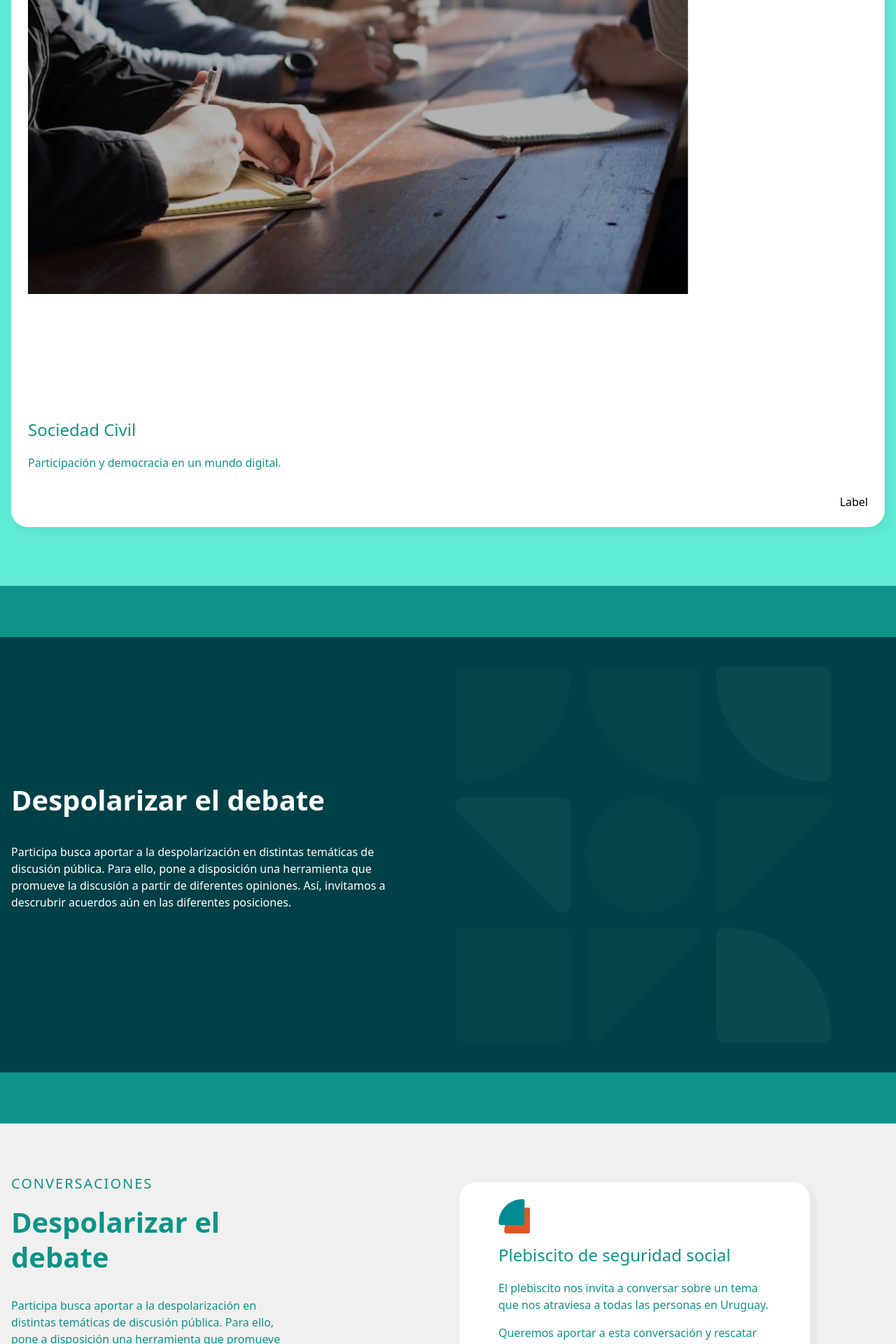
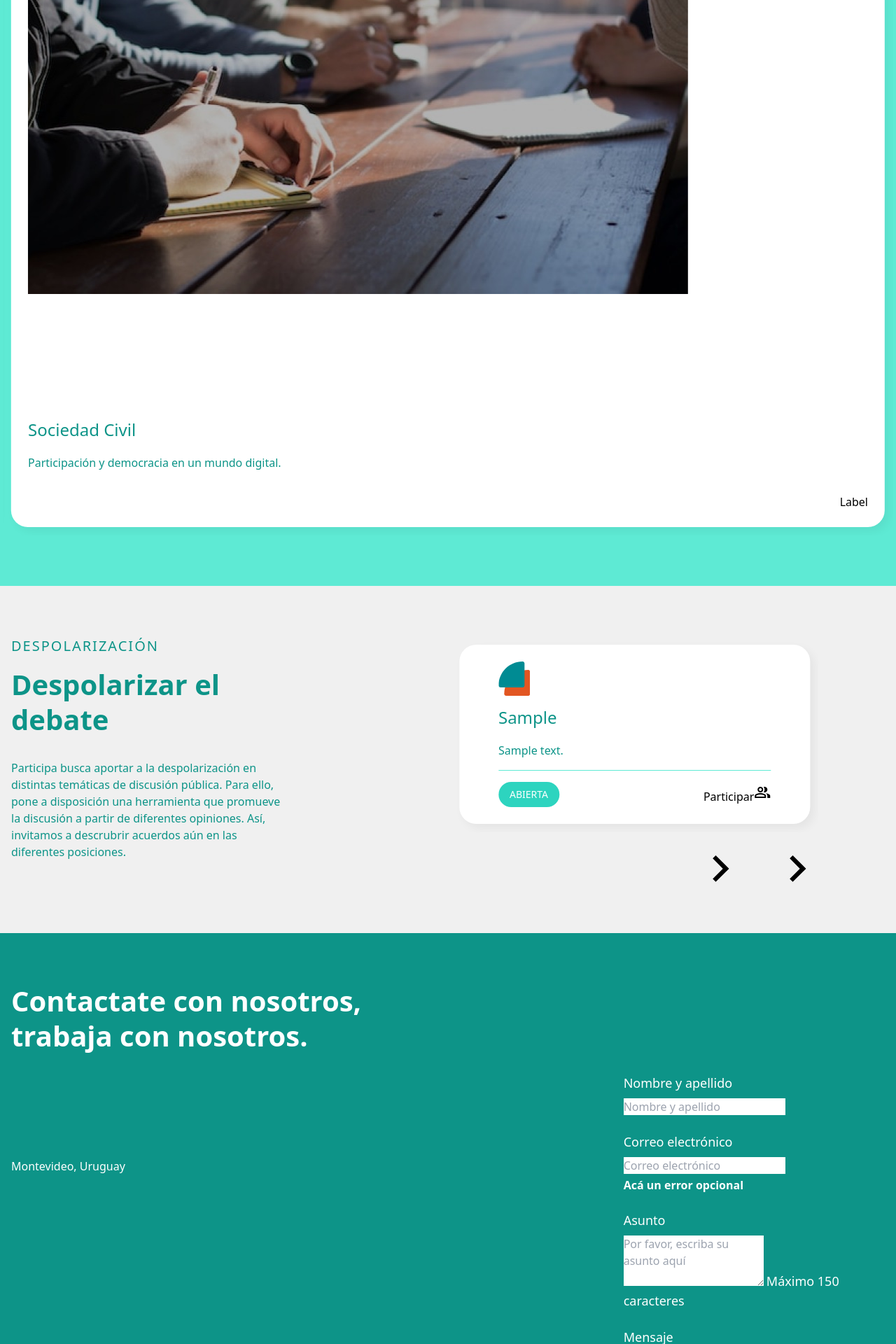
Before and after one commit to participa-lab/participa, a Django app: page / in a window 1280 px wide. Shown: the part 4580-6500 px from the top of the page at 70% size. Run offline with Django 4.2, Linux system fonts and the light colour scheme; tables that the repository leaves empty hold one stand-in row (values such as "Sample post"); some libraries are stand-ins or nearby versions; grey boxes are pictures that could not be loaded.

Commit message:
home despolarizar

```diff
--- a/participa/urls.py
+++ b/participa/urls.py
@@ -20,6 +20,7 @@
 from django.views.generic.base import TemplateView
 from django.http import HttpResponse
 from django.urls import include, path
+from polis import views
 
 urlpatterns = [
     path("admin/", admin.site.urls),
@@ -27,7 +28,7 @@
     path("i18n/", include("django.conf.urls.i18n")),
     path("accounts/", include("allauth.urls")),
     path("healthcheck/", lambda r: HttpResponse()),
-    path("", TemplateView.as_view(template_name="main_home.html"), name="main_home"),
+    path("", views.MainHomeView.as_view(), name="main_home"),
     path(
         "about", TemplateView.as_view(template_name="main_quienes.html"), name="about"
     ),
--- a/polis/views.py
+++ b/polis/views.py
@@ -98,6 +98,11 @@
         context = super().get_context_data(**kwargs)
         context["participant"] = self.participant
         return context
+
+
+class MainHomeView(ParticipantMixin, ListView):
+    template_name = "main_home.html"
+    model = Conversation
 
 
 class HomeView(ParticipantMixin, ListView):
--- a/theme/templates/main_home.html
+++ b/theme/templates/main_home.html
@@ -735,29 +735,7 @@
     </div>
   </section>
 
-  <section
-    id="polarizacion"
-    class="hero bg-teal-600 bg-contain bg-center bg-no-repeat pb-[72px] pt-[72px] text-white lg:bg-[url('{% static 'img/bg-polarizacion.jpg' %}')] lg:pb-12 lg:pt-5"
-  >
-    <div class="container mx-auto px-8 xl:px-4">
-      <div
-        class="grid grid-cols-1 gap-16 md:gap-16 lg:min-h-[700px] lg:grid-cols-12 lg:items-center"
-      >
-        <div class="lg:col-span-6">
-          <h3 class="mb-12 text-[40px] font-semibold xl:mb-8">
-            Despolarizar el debate
-          </h3>
-          <div class="text-body space-y-7">
-            <p>
-              Participa busca aportar a la despolarización en distintas temáticas de discusión pública.
-              Para ello, pone a disposición una herramienta que promueve la discusión a partir de diferentes opiniones.
-              Así, invitamos a descrubrir acuerdos aún en las diferentes posiciones.
-            </p>
-          </div>
-        </div>
-      </div>
-    </div>
-  </section>
+
 
   <section id="conversaciones">
     <div class="container mx-auto px-6 py-[72px] xl:px-4">
@@ -766,7 +744,7 @@
           <h2
             class="mb-4 text-base font-medium uppercase tracking-widest text-teal-600 lg:text-xl"
           >
-            Conversaciones
+            Despolarización
           </h2>
           <h3
             class="mb-6 text-[40px] font-semibold leading-tight text-teal-600 xl:mb-8"
@@ -782,78 +760,39 @@
           </div>
         </div>
         <div class="xl:col-span-5 xl:col-start-7">
-          <div
-            class="splide"
-            role="group"
-            data-splide='{"autoHeight":true,"type":"loop","gap":"16px","arrows":true,"pagination":false,"perPage":1,"perMove":1}'
-          >
+          <div class="splide" role="group" data-splide='{"autoHeight":true,"type":"loop","gap":"16px","arrows":true,"pagination":false,"perPage":1,"perMove":1}'>
               <div class="splide__track -mx-3">
                   <ul class="splide__list">
+                      {% for conversation in object_list %}
                       <li class="splide__slide p-3">
-                  <div
-                    class="flex flex-col rounded-3xl bg-white px-14 py-6 shadow-[6px_6px_14px_rgba(0,0,0,0.05)]"
-                  >
+                          <div class="flex flex-col rounded-3xl bg-white px-4 lg:px-14 py-3 lg:py-6 shadow-[6px_6px_14px_rgba(0,0,0,0.05)]">
                               <div class="mb-[15px]">
                                   <img src="{% static 'img/icon-conversaciones.svg' %}" alt="" />
                               </div>
                               <div>
-                      <h3
-                        class="mb-[19px] text-2xl font-medium text-teal-600"
-                      >
-                        Plebiscito de seguridad social
+                                  <h3 class="mb-[19px] text-2xl font-medium text-teal-600">
+                                      {{ conversation.topic }}
                                   </h3>
                                   <div class="space-y-4 text-base text-teal-600">
-                        <p>El plebiscito nos invita a conversar sobre un tema que nos atraviesa a todas las personas en Uruguay.</p>
-
-                          <p>Queremos aportar a esta conversación y rescatar acuerdos, desacuerdos y opiniones. ¿Conversamos sobre seguridad social?</p>
-
+                                      <p>{{ conversation.description }}</p>
                                   </div>
                                   <hr class="my-4 border-teal-300" />
                               </div>
-                    <div
-                      class="mt-auto flex items-center justify-between gap-8"
-                    >
-
-                      <!--<div class="flex items-center gap-4">
-
-                        <figure
-                          class="relative h-12 w-12 shrink-0 overflow-hidden rounded-full"
-                        >
-                          <img
-                            class="absolute h-full w-full object-cover object-center"
-                            src="{% static 'img/avatar.jpg' %}"
-                            alt="Foto de Juan Pérez"
-                          />
-                        </figure>
-                        <span class="text-teal-600">Juan Pérez</span>
-
-                      </div>-->
-
-                      <a
-                        href="#"
-                        class="rounded-full bg-teal-400 px-4 py-2 text-sm font-medium uppercase text-white"
-                        >Abierta</a
-                      >
-                      <a href="#" class="parti-btn">Participar</a>
+                              <div class="mt-auto flex items-center justify-between gap-4 lg:gap-8">
+                                  <a href="#" class="rounded-full bg-teal-400 px-4 py-2 text-sm font-medium uppercase text-white">Abierta</a>
+                                  <a href="{% url 'conversation' conversation.slug %}" class="parti-btn">Participar<span class="material-symbols-outlined">group</span> {{ conversation.participant_count }}</a>
                               </div>
                           </div>
-                  <div class="mt-8 flex justify-end gap-3">
-                    <!--<a href="#" class="parti-btn">Participar</a>
-                     <a href="#" class="parti-btn parti-btn--secondary"
-                      >Ver más</a
-                    >-->
-                  </div>
                       </li>
+                      {% endfor %}
                   </ul>
               </div>
               <div class="mt-8 flex justify-end">
-              <div
-                class="splide__arrows flex justify-end gap-7 xl:gap-[70px]"
-              ></div>
+                  <div class="splide__arrows flex justify-end gap-7 xl:gap-[70px]"></div>
               </div>
           </div>
       </div>
-      </div>
+
     </div>
   </section>
 </main>
```
Also changed, not shown: polis/templates/pages/home.html (+19 -40 lines). Lines whose indentation alone changed are shown as unchanged.
